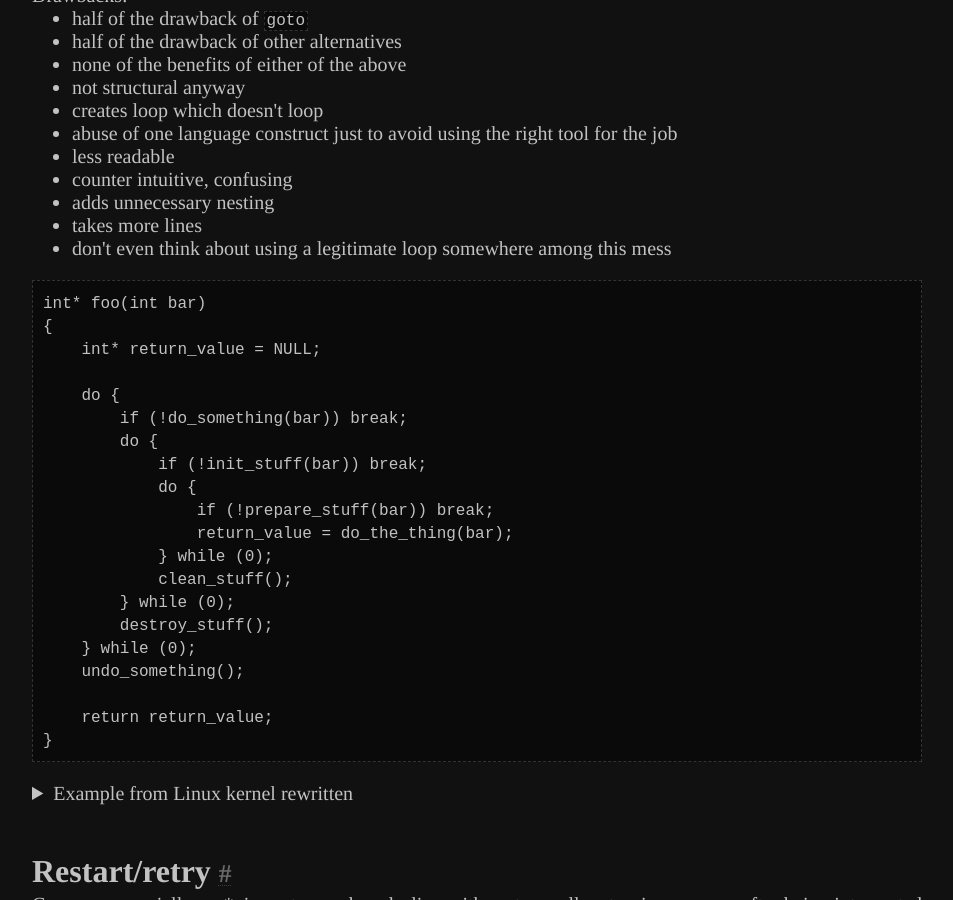
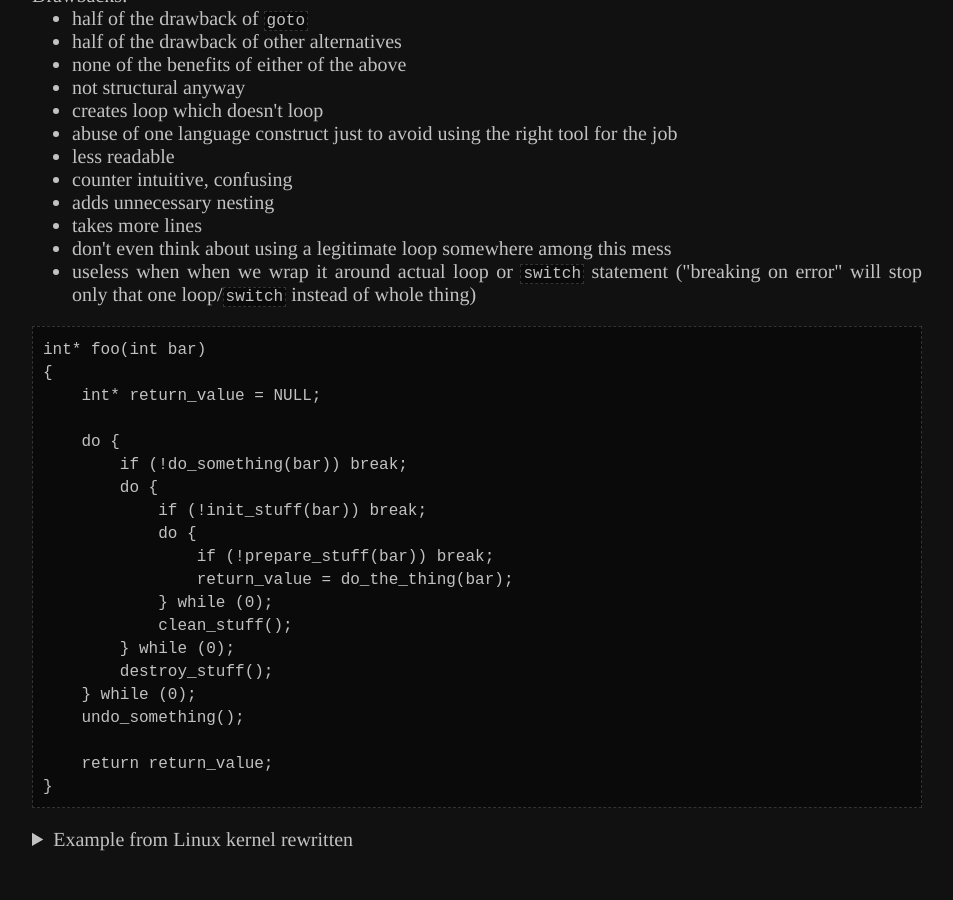
Before and after one commit to Jorenar/blog, a Jekyll site: the page built from _posts/2023-02-26-gotophobia-harmful.md, in a window 1280 px wide and 900 px high, scrolled down 9356 px. Shown: the whole window, without its empty margins (163-1116 px from the left). Built offline with Jekyll 4.4.1, drawn with Linux system fonts in a browser that asks for light colours.

Commit message:
deploy: b52f15995321dda6c9cbc076662d135ddcc5779a

````diff
--- a/_posts/2023-02-26-gotophobia-harmful.md
+++ b/_posts/2023-02-26-gotophobia-harmful.md
@@ -611,6 +611,8 @@ Drawbacks:
   * adds unnecessary nesting
   * takes more lines
   * don't even think about using a legitimate loop somewhere among this mess
+  * useless when when we wrap it around actual loop or `switch` statement
+    ("breaking on error" will stop only that one loop/`switch` instead of whole thing)
 
 ```c
 int* foo(int bar)
````
